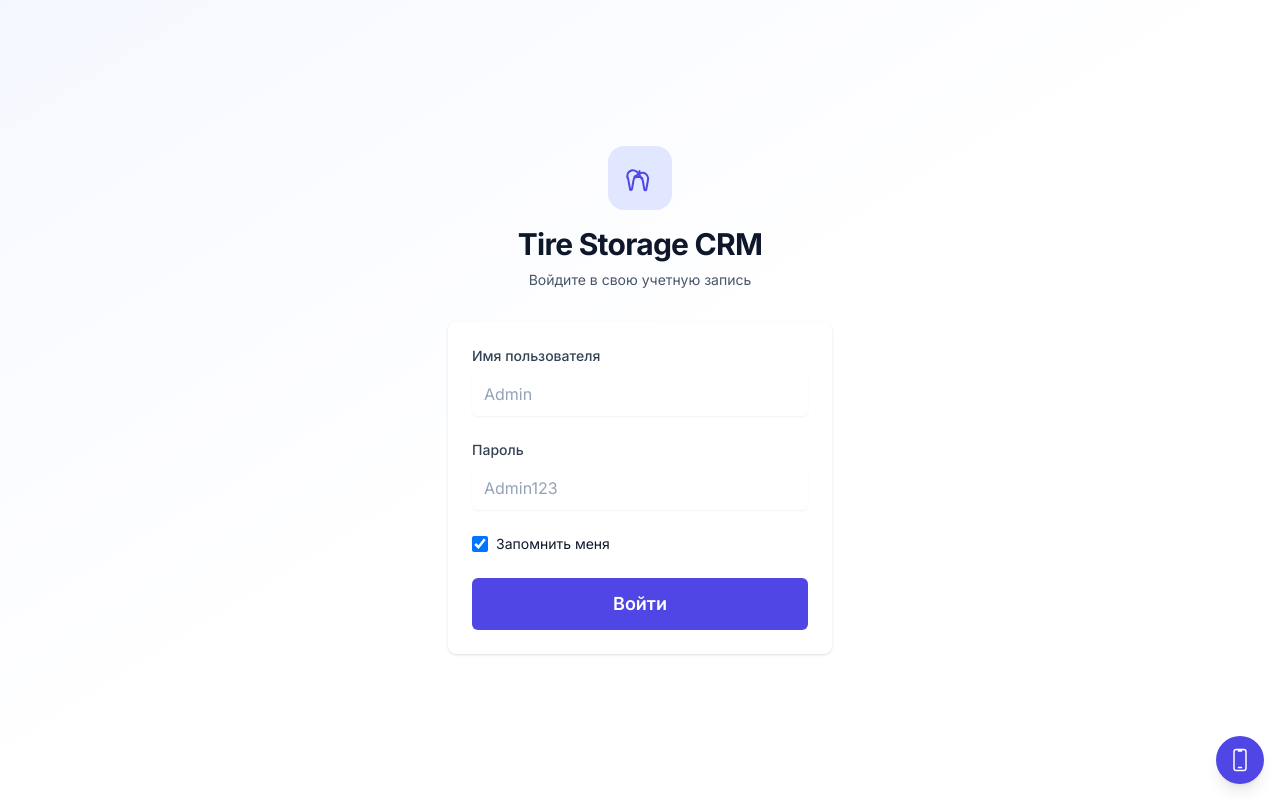
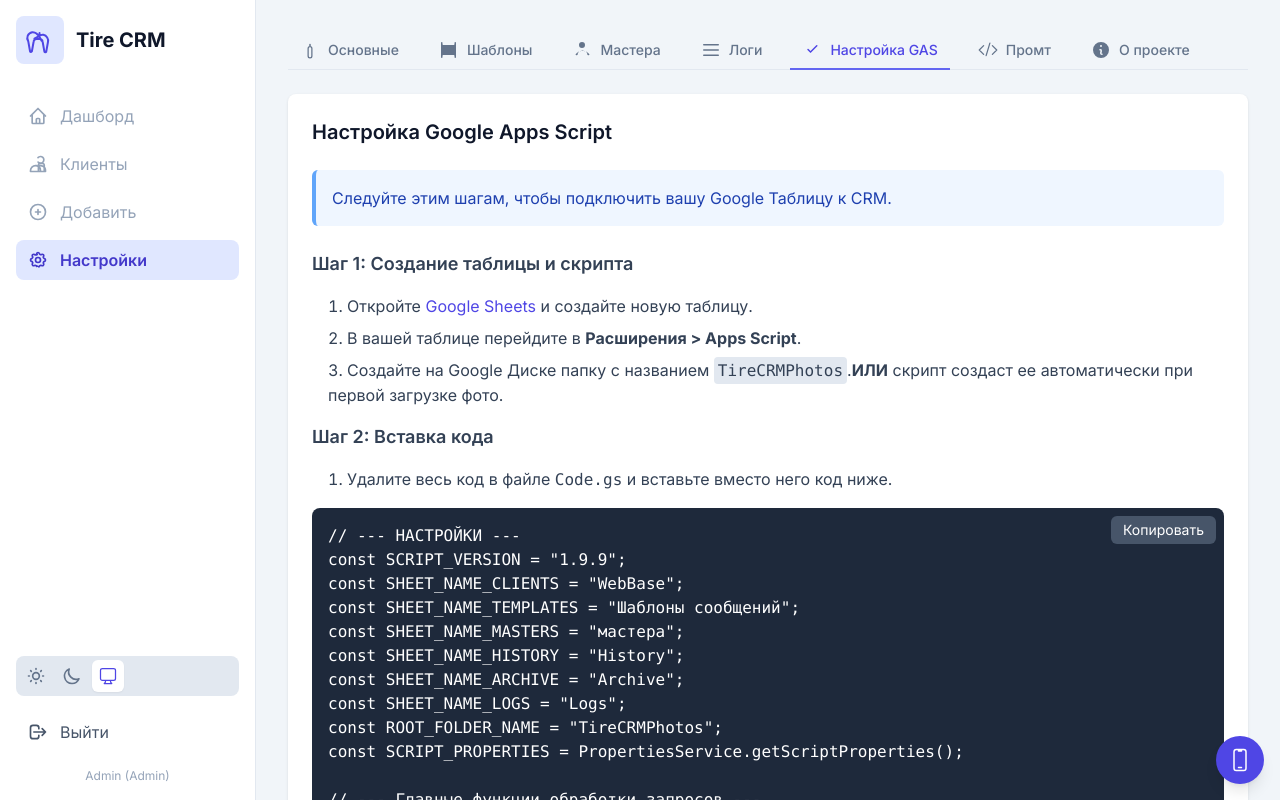
Before and after one commit to enver-isliamov/CRMOtelShin, a React (Vite) app: page /#/settings in a window 1280 px wide. Before the commit this address led to /#/login. Built offline with nearby package versions, Linux system fonts and the light colour scheme.

Commit message:
feat: Remove Login component and related auth logic
The `Login` component and its associated authentication logic have been removed from the `App.tsx` file. This change simplifies the application by removing direct login handling, assuming authentication is managed elsewhere or through other means.

```diff
--- a/App.tsx
+++ b/App.tsx
@@ -1,8 +1,6 @@
-
 
 import React, { useState, useEffect, useCallback } from 'react';
 import { HashRouter, Routes, Route, Link, useLocation, Navigate } from 'react-router-dom';
-import { Login } from './components/Login';
 import { Dashboard } from './components/Dashboard';
 import { ClientsView } from './components/ClientsView';
 import { Settings } from './components/Settings';
@@ -26,62 +24,6 @@
     return defaults;
 };
 
-const useAuth = () => {
-    const [user, setUser] = useState<{ username: string; role: UserRole } | null>(() => {
-        const storedUser = sessionStorage.getItem('user');
-        return storedUser ? JSON.parse(storedUser) : null;
-    });
-
-    const login = async (username: string, pass: string, remember: boolean = false) => {
-        // This is a simple mock authentication.
-        // In a real app, you'd call an API.
-        if (username === 'Admin' && pass === 'Admin123') {
-            const userData = { username: 'Admin', role: UserRole.Admin };
-            setUser(userData);
-            sessionStorage.setItem('user', JSON.stringify(userData));
-             if (remember) {
-                localStorage.setItem('credentials', JSON.stringify({ username, pass }));
-            } else {
-                localStorage.removeItem('credentials');
-            }
-            return true;
-        }
-        return false;
-    };
-
-    const logout = () => {
-        setUser(null);
-        sessionStorage.removeItem('user');
-        localStorage.removeItem('credentials'); // Clear stored credentials on logout
-        window.location.hash = '/login'; // Redirect to login
-    };
-
-    useEffect(() => {
-        const attemptAutoLogin = async () => {
-            const storedCredentials = localStorage.getItem('credentials');
-            if (storedCredentials && !user) {
-                try {
-                    const { username, pass } = JSON.parse(storedCredentials);
-                    await login(username, pass, true);
-                } catch (e) {
-                    console.error("Failed to parse stored credentials", e);
-                    localStorage.removeItem('credentials');
-                }
-            }
-        };
-        attemptAutoLogin();
-    }, []); // Run only once on initial component mount
-
-    return { user, login, logout };
-};
-
-const ProtectedRoute: React.FC<{ children: React.ReactNode }> = ({ children }) => {
-    const { user } = useAuth();
-    if (!user) {
-        return <Navigate to="/login" replace />;
-    }
-    return <>{children}</>;
-};
 
 // --- ICONS ---
 const DashboardIcon: React.FC<{className?: string}> = ({ className="h-5 w-5" }) => <svg xmlns="http://www.w3.org/2000/svg" className={className} fill="none" viewBox="0 0 24 24" strokeWidth="2" stroke="currentColor"><path strokeLinecap="round" strokeLinejoin="round" d="M3 12l2-2m0 0l7-7 7 7M5 10v10a1 1 0 001 1h3m10-11l2 2m-2-2v10a1 1 0 01-1 1h-3m-6 0a1 1 0 001-1v-4a1 1 0 011-1h2a1 1 0 011 1v4a1 1 0 001 1m-6 0h6" /></svg>;
@@ -212,7 +154,11 @@
 };
 
 export const App: React.FC = () => {
-    const { user, login, logout } = useAuth();
+    const user = { username: 'Admin', role: UserRole.Admin };
+    const logout = () => {
+        console.log("Logout clicked. Authentication is disabled.");
+    };
+
     const [clients, setClients] = useState<Client[]>([]);
     const [archive, setArchive] = useState<Client[]>([]);
     const [headers, setHeaders] = useState<string[]>([]);
@@ -283,10 +229,8 @@
     }, []);
 
     useEffect(() => {
-        if (user) {
         fetchData();
-        }
-    }, [user, fetchData]);
+    }, [fetchData]);
 
     const refreshData = useCallback(async () => {
         await fetchData();
@@ -303,11 +247,6 @@
         <HashRouter>
             <DevViewToggle />
             {appToast && <Toast key={appToast.id} message={appToast.message} type={appToast.type} onClose={() => setAppToast(null)} />}
-            <Routes>
-                <Route path="/login" element={<Login onLogin={login} />} />
-                <Route path="/*" element={
-                    <ProtectedRoute>
-                        {user && (
             <Layout user={user} onLogout={logout} navDisabled={needsSetup}>
                 <Routes>
                     <Route path="/" element={needsSetup ? <Navigate to="/settings" replace /> : <Dashboard clients={clients} archive={archive} templates={templates} />} />
@@ -317,10 +256,6 @@
                     <Route path="*" element={<Navigate to="/" replace />} />
                 </Routes>
             </Layout>
-                        )}
-                    </ProtectedRoute>
-                } />
-            </Routes>
         </HashRouter>
     );
 };
--- a/components/Login.tsx
+++ /dev/null
@@ -1,89 +0,0 @@
-
-import React, { useState } from 'react';
-import { useNavigate } from 'react-router-dom';
-import { Button } from './ui/Button';
-import { Input } from './ui/Input';
-import { Card } from './ui/Card';
-
-export const Login: React.FC<{ onLogin: (user: string, pass: string, remember: boolean) => Promise<boolean> }> = ({ onLogin }) => {
-  const [username, setUsername] = useState('');
-  const [password, setPassword] = useState('');
-  const [rememberMe, setRememberMe] = useState(true);
-  const [error, setError] = useState('');
-  const [isLoading, setIsLoading] = useState(false);
-  const navigate = useNavigate();
-
-  const handleSubmit = async (e: React.FormEvent) => {
-    e.preventDefault();
-    setError('');
-    setIsLoading(true);
-    const success = await onLogin(username, password, rememberMe);
-    setIsLoading(false);
-    if (success) {
-      navigate('/');
-    } else {
-      setError('Неверные имя пользователя или пароль.');
-    }
-  };
-
-  return (
-    <div className="relative flex items-center justify-center min-h-screen bg-white dark:bg-gray-950 p-4 overflow-hidden">
-        <div className="absolute inset-0 bg-gradient-to-br from-primary-100/30 via-white to-white dark:from-primary-900/10 dark:via-gray-950 dark:to-gray-950"></div>
-        <div className="relative w-full max-w-sm">
-        <div className="text-center mb-8">
-            <div className="inline-flex items-center justify-center h-16 w-16 rounded-2xl bg-primary-100 dark:bg-primary-900/50 mb-4">
-                 <svg className="h-8 w-auto text-primary-600 dark:text-primary-300" xmlns="http://www.w3.org/2000/svg" fill="none" viewBox="0 0 24 24" strokeWidth="1.5" stroke="currentColor">
-                    <path strokeLinecap="round" strokeLinejoin="round" d="M11.25 9.068l.44-2.396M11.25 9.068l-3.41 1.936m3.41-1.936l1.936 3.41m-1.936-3.41a4.5 4.5 0 013.182-.968h.063a4.5 4.5 0 013.478 5.432l-1.29 7.234a.75.75 0 01-1.42-.25l-1.29-7.234a2.25 2.25 0 00-2.208-1.956H9.413a2.25 2.25 0 00-2.208 1.956l-1.29 7.234a.75.75 0 01-1.42-.25l-1.29-7.234A4.5 4.5 0 016.12 6.132h.063a4.5 4.5 0 013.182.968z" />
-                 </svg>
-            </div>
-            <h2 className="text-3xl font-bold tracking-tight text-gray-900 dark:text-white">
-              Tire Storage CRM
-            </h2>
-             <p className="mt-2 text-sm text-gray-600 dark:text-gray-400">Войдите в свою учетную запись</p>
-        </div>
-        <Card>
-          <form onSubmit={handleSubmit} className="space-y-6">
-            <Input
-              id="username"
-              label="Имя пользователя"
-              type="text"
-              value={username}
-              onChange={(e) => setUsername(e.target.value)}
-              required
-              autoComplete="username"
-              placeholder="Admin"
-            />
-            <Input
-              id="password"
-              label="Пароль"
-              type="password"
-              value={password}
-              onChange={(e) => setPassword(e.target.value)}
-              required
-              autoComplete="current-password"
-              placeholder="Admin123"
-            />
-            <div className="flex items-center">
-                <input
-                    id="remember-me"
-                    name="remember-me"
-                    type="checkbox"
-                    checked={rememberMe}
-                    onChange={(e) => setRememberMe(e.target.checked)}
-                    className="h-4 w-4 rounded border-gray-300 text-primary-600 focus:ring-primary-500"
-                />
-                <label htmlFor="remember-me" className="ml-2 block text-sm text-gray-900 dark:text-gray-300">
-                    Запомнить меня
-                </label>
-            </div>
-
-            {error && <p className="text-sm text-red-600 dark:text-red-500">{error}</p>}
-            <Button type="submit" className="w-full" size="lg" disabled={isLoading}>
-              {isLoading ? 'Вход...' : 'Войти'}
-            </Button>
-          </form>
-        </Card>
-      </div>
-    </div>
-  );
-};
```
Lines whose indentation alone changed are shown as unchanged.
